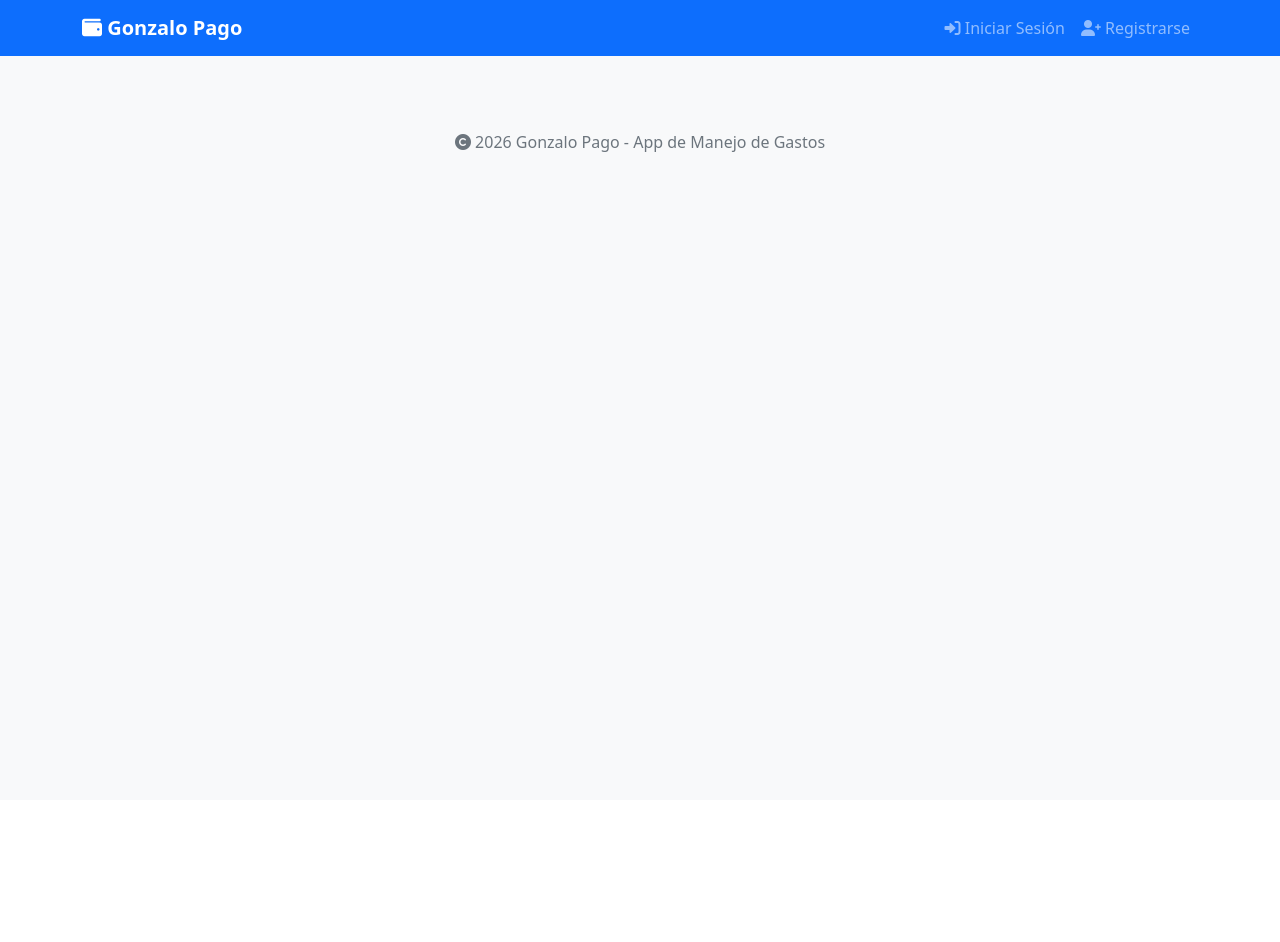
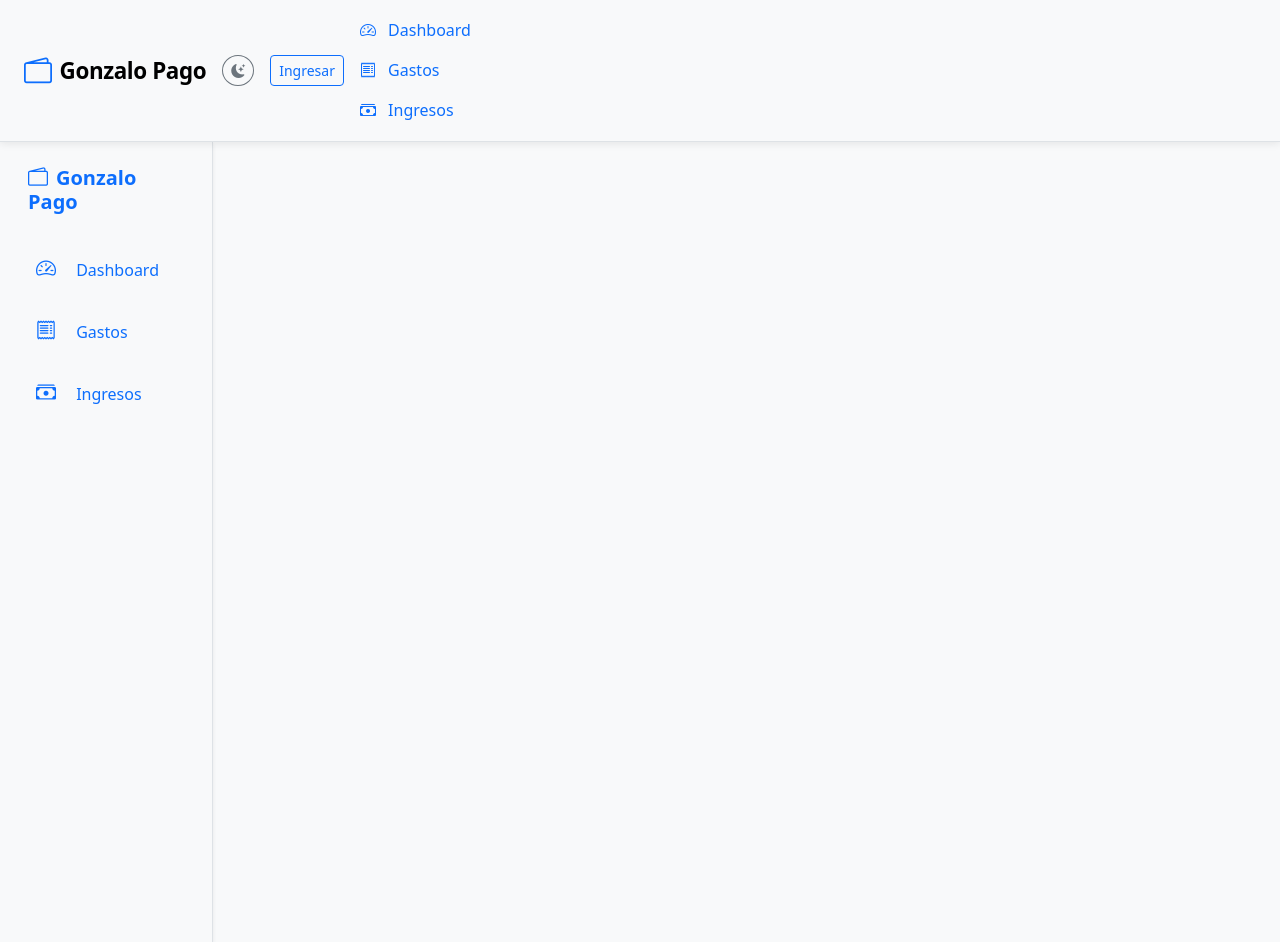
Before and after one commit to blazeunk/Gonzalo-pago-1, a Flask app: template templates/base.html in a window 1280 px wide. Before the commit the page ends 152 px from the top, so only its background shows below. Run offline with Flask 3, Linux system fonts and the light colour scheme; the template is opened without the code that fills it, so the values that code supplies are empty; parts of the project's set-up code (start-up, migrations or seed data) failed here and were passed over; some libraries are stand-ins or nearby versions.

Commit message:
Update base.html

```diff
--- a/templates/base.html
+++ b/templates/base.html
@@ -1,118 +1,197 @@
 <!DOCTYPE html>
-<html lang="es">
+<html lang="es" data-bs-theme="light">
 <head>
     <meta charset="UTF-8">
-    <meta name="viewport" content="width=device-width, initial-scale=1.0">
-    <title>{% block title %}Gonzalo Pago{% endblock %}</title>
-    <!-- Bootstrap 5 CSS -->
-    <link href="https://cdn.jsdelivr.net/npm/bootstrap@5.1.3/dist/css/bootstrap.min.css" rel="stylesheet">
-    <!-- Font Awesome -->
-    <link rel="stylesheet" href="https://cdnjs.cloudflare.com/ajax/libs/font-awesome/6.0.0/css/all.min.css">
+    <meta name="viewport" content="width=device-width, initial-scale=1.0, viewport-fit=cover">
+    <title>Gonzalo Pago - {% block title %}Inicio{% endblock %}</title>
+
+    <!-- Bootstrap CSS -->
+    <link href="{{ url_for('static', filename='css/bootstrap.min.css') }}" rel="stylesheet">
+
+    <!-- Bootstrap Icons -->
+    <link rel="stylesheet" href="https://cdn.jsdelivr.net/npm/bootstrap-icons@1.11.3/font/bootstrap-icons.min.css">
+
+    <!-- jQuery (tu versión local) -->
+    <script src="{{ url_for('static', filename='js/jQuery_v4.0.0.min.js') }}"></script>
+
+    <!-- Chart.js -->
+    <script src="https://cdn.jsdelivr.net/npm/chart.js@4.4.4/dist/chart.umd.min.js"></script>
+
+    <!-- Bootstrap JS -->
+    <script src="{{ url_for('static', filename='js/bootstrap.min.js') }}"></script>
+
     <style>
-        body { padding-top: 60px; background-color: #f8f9fa; }
-        .navbar-brand { font-weight: bold; }
-        .footer { margin-top: 50px; padding: 20px 0; text-align: center; color: #6c757d; }
+        :root {
+            --bs-body-bg: #f8f9fa;
+            --bs-body-color: #212529;
+        }
+
+        [data-bs-theme="dark"] {
+            --bs-body-bg: #121212;
+            --bs-body-color: #e0e0e0;
+            --bs-card-bg: #1e1e1e;
+            --bs-card-border-color: #333;
+        }
+
+        body {
+            background-color: var(--bs-body-bg);
+            color: var(--bs-body-color);
+            min-height: 100vh;
+        }
+
+        /* Navbar más compacta y elegante */
+        .navbar {
+            padding: 0.65rem 0;
+            box-shadow: 0 2px 8px rgba(0, 0, 0, 0.08);
+        }
+
+        .navbar-brand {
+            font-weight: 700;
+            font-size: 1.4rem;
+            letter-spacing: -0.4px;
+        }
+
+        .nav-link {
+            font-weight: 500;
+            padding: 0.5rem 1rem;
+        }
+
+        /* Offcanvas más compacto */
+        .offcanvas {
+            --bs-offcanvas-width: 270px;
+        }
+
+        /* Mejoras visuales para tarjetas y gráficos */
+        .card {
+            border: none;
+            box-shadow: 0 3px 12px rgba(0, 0, 0, 0.06);
+        }
+
+        canvas {
+            max-width: 100%;
+        }
+
+        /* Responsive móvil */
+        @media (max-width: 991.98px) {
+            main { padding-top: 0.9rem; }
+            .navbar-brand { font-size: 1.3rem; }
+        }
+
+        @media (max-width: 576px) {
+            .display-3 { font-size: 2.4rem; }
+        }
     </style>
 </head>
 <body>
-    <!-- Navbar -->
-    <nav class="navbar navbar-expand-lg navbar-dark bg-primary fixed-top">
-        <div class="container">
-            <a class="navbar-brand" href="{{ url_for('dashboard') }}">
-                <i class="fas fa-wallet"></i> Gonzalo Pago
+
+    <!-- Navbar optimizada -->
+    <nav class="navbar navbar-expand-lg bg-body-tertiary border-bottom sticky-top">
+        <div class="container-fluid px-3 px-md-4">
+            <a class="navbar-brand d-flex align-items-center" href="{{ url_for('dashboard') }}">
+                <i class="bi bi-wallet2 fs-3 me-2 text-primary"></i>
+                Gonzalo Pago
             </a>
-            <button class="navbar-toggler" type="button" data-bs-toggle="collapse" data-bs-target="#navbarNav">
+
+            <div class="d-flex align-items-center gap-3">
+                <!-- Toggle tema -->
+                <button id="themeToggle" class="btn btn-outline-secondary btn-sm rounded-circle" title="Cambiar tema">
+                    <i class="bi bi-moon-stars-fill"></i>
+                </button>
+
+                {% if 'user_id' in session %}
+                    <a href="{{ url_for('logout') }}" class="btn btn-outline-danger btn-sm">Salir</a>
+                {% else %}
+                    <a href="{{ url_for('login') }}" class="btn btn-outline-primary btn-sm">Ingresar</a>
+                {% endif %}
+
+                <button class="navbar-toggler" type="button" data-bs-toggle="offcanvas" data-bs-target="#sidebarOffcanvas" aria-label="Toggle navigation">
                     <span class="navbar-toggler-icon"></span>
                 </button>
-            <div class="collapse navbar-collapse" id="navbarNav">
-                <ul class="navbar-nav me-auto">
-                    {% if session.user_id %}
+            </div>
+
+            <!-- Offcanvas para móvil -->
+            <div class="offcanvas offcanvas-start" tabindex="-1" id="sidebarOffcanvas">
+                <div class="offcanvas-header border-bottom">
+                    <h5 class="offcanvas-title fw-bold">
+                        <i class="bi bi-wallet2 text-primary me-2"></i>Gonzalo Pago
+                    </h5>
+                    <button type="button" class="btn-close" data-bs-dismiss="offcanvas" aria-label="Close"></button>
+                </div>
+                <div class="offcanvas-body">
+                    <ul class="nav flex-column nav-pills">
                         <li class="nav-item">
-                        <a class="nav-link {% if request.endpoint == 'dashboard' %}active{% endif %}"
-                           href="{{ url_for('dashboard') }}">
-                            <i class="fas fa-chart-pie"></i> Dashboard
+                            <a class="nav-link {% if active_page == 'dashboard' %}active{% endif %}" href="{{ url_for('dashboard') }}">
+                                <i class="bi bi-speedometer2 me-2"></i> Dashboard
                             </a>
                         </li>
                         <li class="nav-item">
-                        <a class="nav-link {% if request.endpoint == 'ver_ingresos' %}active{% endif %}"
-                           href="{{ url_for('ver_ingresos') }}">
-                            <i class="fas fa-arrow-up"></i> Ingresos
+                            <a class="nav-link {% if active_page == 'expenses' %}active{% endif %}" href="{{ url_for('ver_gastos') }}">
+                                <i class="bi bi-receipt me-2"></i> Gastos
                             </a>
                         </li>
                         <li class="nav-item">
-                        <a class="nav-link {% if request.endpoint == 'ver_gastos' %}active{% endif %}"
-                           href="{{ url_for('ver_gastos') }}">
-                            <i class="fas fa-arrow-down"></i> Gastos
-                        </a>
-                    </li>
-                    {% endif %}
-                </ul>
-
-                <ul class="navbar-nav">
-                    {% if session.user_id %}
-                    <li class="nav-item dropdown">
-                        <a class="nav-link dropdown-toggle" href="#" id="userDropdown" role="button"
-                           data-bs-toggle="dropdown" aria-expanded="false">
-                            <i class="fas fa-user-circle"></i> {{ session.username }}
-                        </a>
-                        <ul class="dropdown-menu dropdown-menu-end" aria-labelledby="userDropdown">
-                            <li><a class="dropdown-item" href="#"><i class="fas fa-id-card"></i> Perfil</a></li>
-                            <li><hr class="dropdown-divider"></li>
-                            <li>
-                                <a class="dropdown-item text-danger" href="{{ url_for('logout') }}">
-                                    <i class="fas fa-sign-out-alt"></i> Cerrar Sesión
+                            <a class="nav-link {% if active_page == 'incomes' %}active{% endif %}" href="{{ url_for('ver_ingresos') }}">
+                                <i class="bi bi-cash-stack me-2"></i> Ingresos
                             </a>
                         </li>
                     </ul>
-                    </li>
-                    {% else %}
-                    <li class="nav-item">
-                        <a class="nav-link {% if request.endpoint == 'login' %}active{% endif %}"
-                           href="{{ url_for('login') }}">
-                            <i class="fas fa-sign-in-alt"></i> Iniciar Sesión
-                        </a>
-                    </li>
-                    <li class="nav-item">
-                        <a class="nav-link {% if request.endpoint == 'register' %}active{% endif %}"
-                           href="{{ url_for('register') }}">
-                            <i class="fas fa-user-plus"></i> Registrarse
-                        </a>
-                    </li>
-                    {% endif %}
-                </ul>
+                </div>
             </div>
         </div>
     </nav>
 
-    <!-- Mensajes Flash -->
-    <div class="container mt-3">
-        {% with messages = get_flashed_messages(with_categories=true) %}
-            {% if messages %}
-                {% for category, message in messages %}
-                    <div class="alert alert-{{ category if category != 'error' else 'danger' }} alert-dismissible fade show" role="alert">
-                        {{ message }}
-                        <button type="button" class="btn-close" data-bs-dismiss="alert"></button>
+    <div class="container-fluid">
+        <div class="row flex-nowrap">
+            <!-- Sidebar Desktop -->
+            <nav class="col-auto col-lg-3 col-xl-2 d-none d-lg-block bg-body-tertiary border-end vh-100 position-sticky top-0 overflow-auto pt-4 shadow-sm">
+                <div class="px-3 mb-4">
+                    <h5 class="text-primary fw-bold"><i class="bi bi-wallet2 me-2"></i>Gonzalo Pago</h5>
                 </div>
-                {% endfor %}
-            {% endif %}
-        {% endwith %}
+                <ul class="nav flex-column nav-pills px-2">
+                    <li class="nav-item">
+                        <a class="nav-link {% if active_page == 'dashboard' %}active{% endif %} py-3" href="{{ url_for('dashboard') }}">
+                            <i class="bi bi-speedometer2 fs-5 me-3"></i> Dashboard
+                        </a>
+                    </li>
+                    <li class="nav-item">
+                        <a class="nav-link {% if active_page == 'expenses' %}active{% endif %} py-3" href="{{ url_for('ver_gastos') }}">
+                            <i class="bi bi-receipt fs-5 me-3"></i> Gastos
+                        </a>
+                    </li>
+                    <li class="nav-item">
+                        <a class="nav-link {% if active_page == 'incomes' %}active{% endif %} py-3" href="{{ url_for('ver_ingresos') }}">
+                            <i class="bi bi-cash-stack fs-5 me-3"></i> Ingresos
+                        </a>
+                    </li>
+                </ul>
+            </nav>
+
+            <!-- Contenido principal -->
+            <main class="col-12 col-lg-9 col-xl-10 ms-lg-auto px-3 px-md-4 py-4 pb-5">
+                {% block content %}{% endblock %}
+            </main>
+        </div>
     </div>
 
-    <!-- Contenido Principal -->
-    <main class="container">
-        {% block content %}{% endblock %}
-    </main>
+    <!-- Script Toggle Modo Oscuro -->
+    <script>
+        const themeToggle = document.getElementById('themeToggle');
+        const html = document.documentElement;
+        const savedTheme = localStorage.getItem('theme') ||
+                          (window.matchMedia('(prefers-color-scheme: dark)').matches ? 'dark' : 'light');
 
-    <!-- Footer -->
-    <footer class="footer">
-        <div class="container">
-            <p class="mb-0">
-                <i class="fas fa-copyright"></i> 2026 Gonzalo Pago - App de Manejo de Gastos
-            </p>
-        </div>
-    </footer>
+        html.setAttribute('data-bs-theme', savedTheme);
+        themeToggle.innerHTML = savedTheme === 'dark' ?
+            '<i class="bi bi-sun-fill"></i>' : '<i class="bi bi-moon-stars-fill"></i>';
 
-    <!-- Bootstrap JS -->
-    <script src="https://cdn.jsdelivr.net/npm/bootstrap@5.1.3/dist/js/bootstrap.bundle.min.js"></script>
+        themeToggle.addEventListener('click', () => {
+            const current = html.getAttribute('data-bs-theme');
+            const next = current === 'dark' ? 'light' : 'dark';
+            html.setAttribute('data-bs-theme', next);
+            localStorage.setItem('theme', next);
+            themeToggle.innerHTML = next === 'dark' ?
+                '<i class="bi bi-sun-fill"></i>' : '<i class="bi bi-moon-stars-fill"></i>';
+        });
+    </script>
 </body>
 </html>
```
Lines whose indentation alone changed are shown as unchanged.
